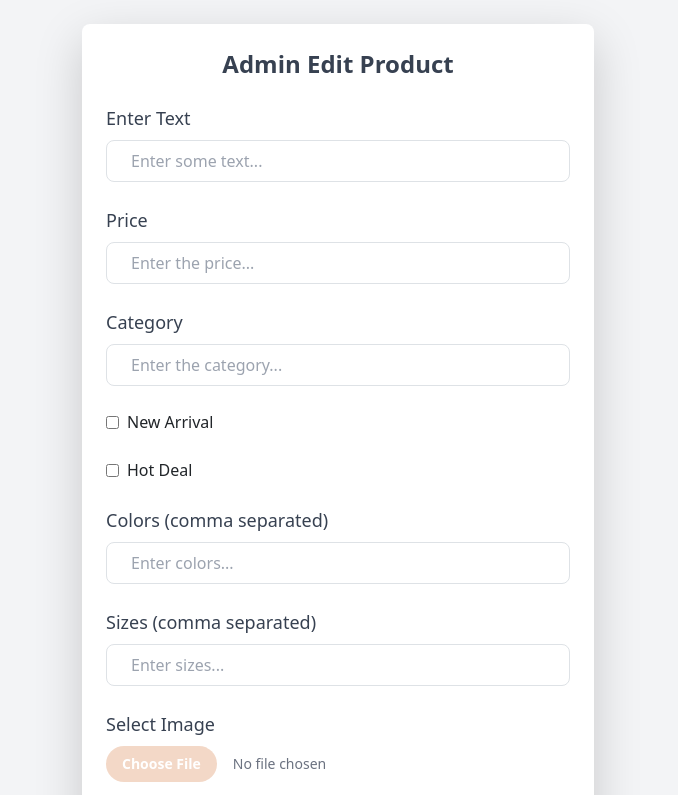
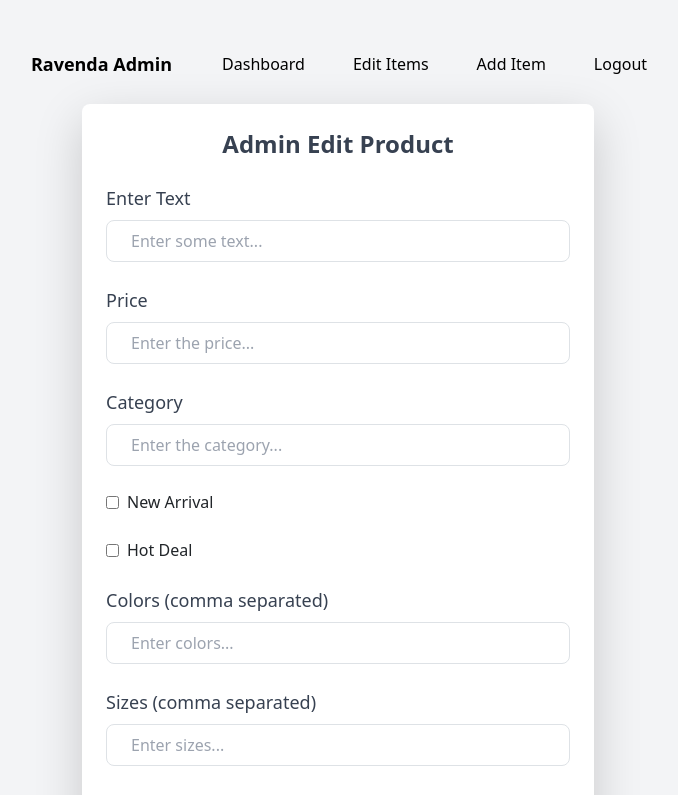
Before and after one commit to hdx0315/Ravenda, a React (Vite) app in the folder frontend/: page /admin/editItem/1 in a window 1280 px wide. Shown: the top 795 px of the page, without its empty margins (302-980 px from the left). Built offline with nearby package versions, Linux system fonts and the light colour scheme; no server answers; sample sign-in values are in the browser's storage.

Commit message:
admin navbar complete

```diff
--- /dev/null
+++ b/frontend/src/components/Admin/AdminNavbar.jsx
@@ -0,0 +1,71 @@
+// frontend/src/components/Admin/AdminNavbar.jsx
+
+import React from "react";
+import { Link } from "react-router-dom";
+import { useNavigate } from 'react-router-dom';
+
+const AdminNavbar = () => {
+
+  const navigate = useNavigate();
+
+  const handleLogout = async () => {
+    const confirmed = window.confirm('Are you sure you want to logout?');
+        if (!confirmed) return;
+
+    try {
+      // Optionally call the backend logout route
+      await fetch('http://localhost:3000/api/v1/admin/logout', {
+        method: 'POST',
+        headers: {
+          'Authorization': `Bearer ${localStorage.getItem('token')}`,
+        },
+      });
+
+      // Clear the token from local storage
+      localStorage.removeItem('token');
+
+      // Redirect to the login page
+      navigate('/admin/login'); // Redirect using React Router
+    } catch (error) {
+      console.error('Logout failed', error);
+    }
+  };
+
+
+  return (
+    <nav className=" text-black">
+      <div className="max-w-9xl mx-auto px-4 py-3 flex justify-between items-center">
+        <div className="text-lg font-semibold hover:bg-lime-300 border-2 p-2 px-4 border-transparent rounded-lg">Ravenda Admin</div>
+        <div>
+          <Link
+            to="/admin/dashboard"
+            className="px-4 py-2 hover:bg-gray-300 rounded transition duration-300"
+          >
+            Dashboard
+          </Link>
+          <Link
+            to="/admin/editItem"
+            className="px-4 py-2 hover:bg-gray-300 rounded transition duration-300"
+          >
+            Edit Items
+          </Link>
+          <Link
+            to="/admin/newProduct"
+            className="px-4 py-2 hover:bg-gray-300 rounded transition duration-300"
+          >
+            Add Item
+          </Link>
+          <Link
+            to=""
+            onClick={handleLogout}
+            className="px-4 py-2 hover:bg-red-500 rounded transition duration-300"
+          >
+            Logout
+          </Link>
+        </div>
+      </div>
+    </nav>
+  );
+};
+
+export default AdminNavbar;
--- a/frontend/src/pages/Admin/AdminDashboard.jsx
+++ b/frontend/src/pages/Admin/AdminDashboard.jsx
@@ -16,23 +16,53 @@ const Dashboard = () => {
     navigate('/admin/editItem');
   };
 
+
+  const handleLogout = async () => {
+    const confirmed = window.confirm('Are you sure you want to logout?');
+        if (!confirmed) return;
+
+
+    try {
+      // Optionally call the backend logout route
+      await fetch('http://localhost:3000/api/v1/admin/logout', {
+        method: 'POST',
+        headers: {
+          'Authorization': `Bearer ${localStorage.getItem('token')}`,
+        },
+      });
+
+      // Clear the token from local storage
+      localStorage.removeItem('token');
+
+      // Redirect to the login page
+      navigate('/admin/login'); // Redirect using React Router
+    } catch (error) {
+      console.error('Logout failed', error);
+    }
+  };
+
   return (
     <div className="min-h-screen flex flex-col items-center justify-center bg-gray-100">
       <div className="bg-white shadow-md rounded-lg p-8 max-w-lg w-full">
-        <h1 className="text-2xl font-semibold text-gray-700 mb-6">Admin Dashboard</h1>
-        <div className="space-y-4">
+        <h1 className="text-2xl font-semibold text-black mb-6">Admin Dashboard</h1>
+        <div className="space-y-4 flex flex-col justify-center items-center">
           <button
             onClick={handleAddProduct}
-            className="w-full bg-blue-500 text-white py-2 px-4 rounded-lg hover:bg-blue-600 transition duration-300"
+            className="w-72 bg-sky-300 text- py-2 px-4 rounded-lg hover:bg-sky-500  hover:text-white transition duration-300"
           >
             Add a New Product
           </button>
           <button
             onClick={handleEditItem}
-            className="w-full bg-green-500 text-white py-2 px-4 rounded-lg hover:bg-green-600 transition duration-300"
+            className="w-72 bg-emerald-400 text- py-2 px-4 rounded-lg hover:bg-emerald-600  hover:text-white transition duration-300"
           >
             Edit Item
           </button>
+
+      <button onClick={handleLogout} className="w-72 bg-rose-400 text- py-2 px-4 rounded-lg hover:bg-red-600 hover:text-white transition duration-300"
+      >
+        Logout
+      </button>
         </div>
       </div>
     </div>
--- a/frontend/src/pages/Admin/AdminEdit.jsx
+++ b/frontend/src/pages/Admin/AdminEdit.jsx
@@ -1,5 +1,6 @@
 import React, { useEffect, useState } from 'react';
 import { useNavigate } from 'react-router-dom';
+import AdminNavbar from '../../components/Admin/AdminNavbar';
 
 const AdminEdit = () => {
     const navigate = useNavigate();
@@ -77,6 +78,7 @@ const AdminEdit = () => {
 
     return (
         <div className="container mx-auto mt-10">
+            <AdminNavbar/>
             <h1 className="text-2xl font-bold mb-4">Edit Products</h1>
             <table className="min-w-full bg-white">
                 <thead>
@@ -120,13 +122,13 @@ const AdminEdit = () => {
                                 </td>
                                 <td className="border p-2 ">
                                     <button
-                                        className="mb-2 bg-blue-500 text-white font-bold py-1 px-4 rounded hover:bg-blue-600"
+                                        className="mb-2 bg-lime-400 text-black font-bold py-1 px-4 rounded hover:bg-lime-500 w-24"
                                         onClick={() => handleEditClicks(product._id)}
                                     >
                                         Edit
                                     </button>
                                     <button
-                                        className="bg-red-500 text-white font-bold py-1 px-4 rounded hover:bg-red-600"
+                                        className="bg-rose-500 text-white font-bold py-1 px-4 rounded hover:bg-red-600 w-24"
                                         onClick={() => handleDeleteClick(product._id)}
                                     >
                                         Delete
--- a/frontend/src/pages/Admin/AdminEditItem.jsx
+++ b/frontend/src/pages/Admin/AdminEditItem.jsx
@@ -6,6 +6,7 @@ import React, { useState, useEffect } from 'react';
 import { useParams } from 'react-router-dom';
 //import { } from 'firebase/storage';
 import { imageDB, getStorage, ref, uploadBytesResumable, getDownloadURL  } from '../../../../backend/firebase/firebase-config';
+import AdminNavbar from '../../components/Admin/AdminNavbar';
 
 import { useNavigate } from 'react-router-dom';
 
@@ -137,6 +138,8 @@ function AdminEditItem() {
 
     return (
         <div className="min-h-screen flex flex-col items-center justify-center bg-gray-100 p-6">
+        <AdminNavbar/>
+
             <div className="bg-white shadow-lg rounded-lg p-6 max-w-lg w-full">
                 <h2 className="text-2xl font-semibold text-center text-gray-700 mb-6">Admin Edit Product</h2>
 
--- a/frontend/src/pages/Admin/AdminLogin.jsx
+++ b/frontend/src/pages/Admin/AdminLogin.jsx
@@ -12,8 +12,6 @@ const AdminLogin = () => {
   const handleSubmit = async (e) => {
     e.preventDefault();
     try {
-      console.log(e.message);
-      console.log('login.....');
       const response = await fetch('http://localhost:3000/api/v1/admin/login', {
         method: 'POST',
         headers: {
@@ -36,7 +34,6 @@ const AdminLogin = () => {
       console.error('Login failed', error);
     }
   };
-
 
   return (
     <div className="min-h-screen flex items-center justify-center bg-gray-100 p-6">
--- a/frontend/src/pages/Admin/AdminNewProduct.jsx
+++ b/frontend/src/pages/Admin/AdminNewProduct.jsx
@@ -5,6 +5,7 @@
 import React, { useState } from 'react';
 //import {  } from 'firebase/storage';
 import { imageDB, getStorage, ref, uploadBytesResumable, getDownloadURL } from '../../../../backend/firebase/firebase-config';
+import AdminNavbar from '../../components/Admin/AdminNavbar';
 
 
 function AdminNewProduct() {
@@ -91,6 +92,8 @@ function AdminNewProduct() {
 
     return (
         <div className="min-h-screen flex flex-col items-center justify-center bg-gray-100 p-6">
+        <AdminNavbar/>
+
             <div className="bg-white shadow-lg rounded-lg p-6 max-w-lg w-full">
                 <h2 className="text-2xl font-semibold text-center text-gray-700 mb-6">Admin Upload</h2>
 
```
Also changed, not shown: 1 other file (tests, documents, lock files or other folders).
